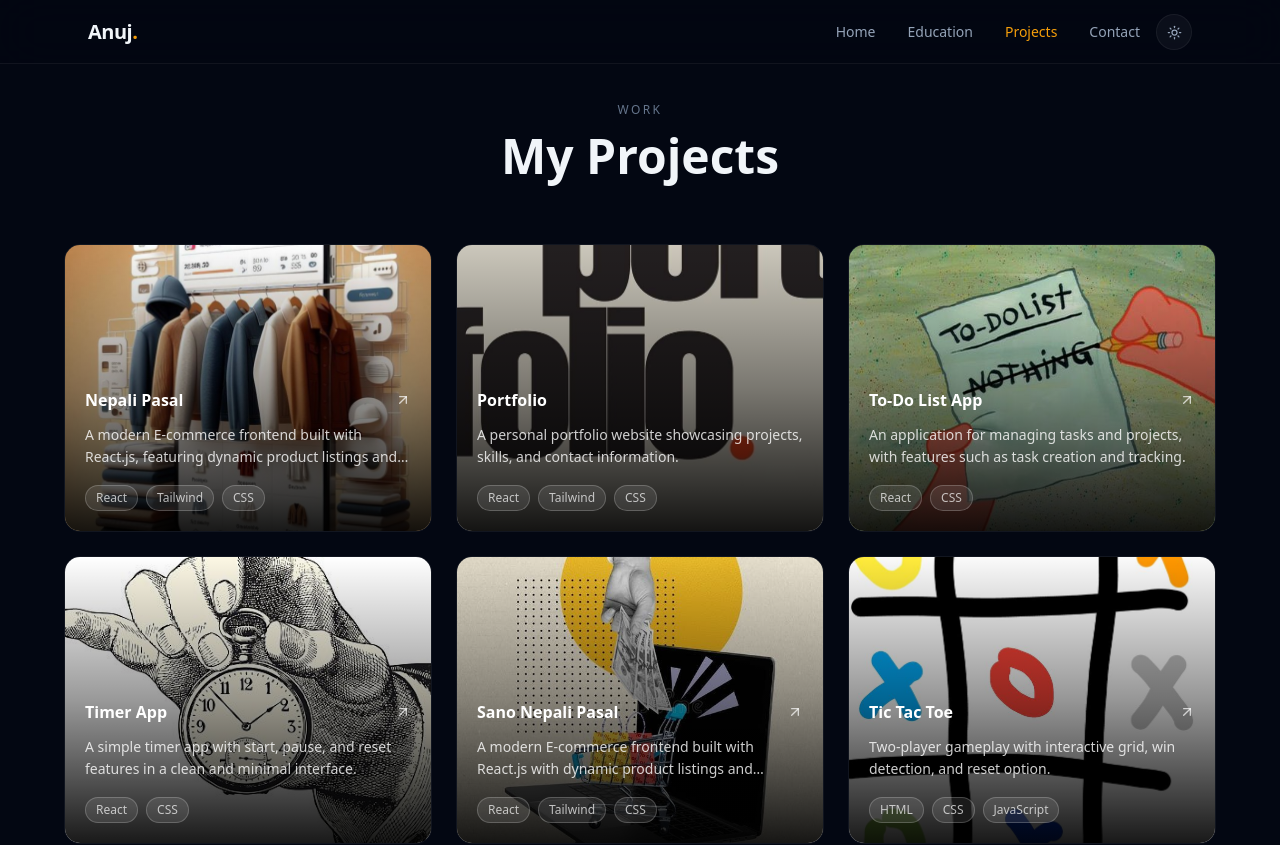
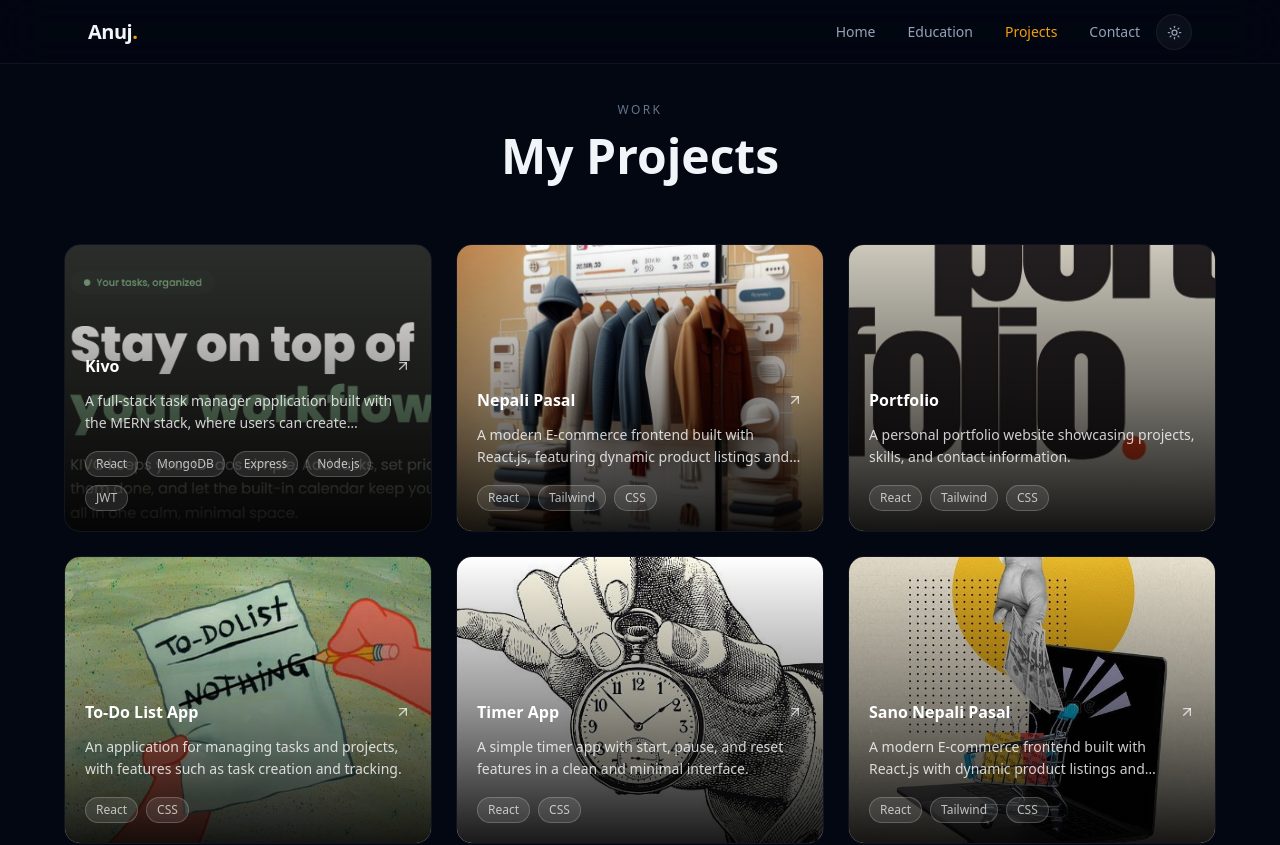
Before and after one commit to anujghimire07/Personal-Portfolio, a React (Vite) app: page /projects in a window 1280 px wide. Shown: the top 845 px of the page. Built offline with nearby package versions, Linux system fonts and the light colour scheme; a web font is replaced by a local one.

Commit message:
added Kivo project to projects section

```diff
--- a/src/Components/MyProjects.jsx
+++ b/src/Components/MyProjects.jsx
@@ -1,6 +1,13 @@
 import { FiArrowUpRight } from "react-icons/fi";
 
 const projects = [
+  {
+    title: "Kivo",
+    desc: "A full-stack task manager application built with the MERN stack, where users can create accounts, add, and organize their tasks.",
+    tags: ["React", "MongoDB", "Express", "Node.js", "JWT"],
+    img: "KIVO.png",
+    link: "https://kivo-gules.vercel.app",
+  },
   {
     title: "Nepali Pasal",
     desc: "A modern E-commerce frontend built with React.js, featuring dynamic product listings and responsive design.",
```
Also changed, not shown: public/KIVO.png (added).
